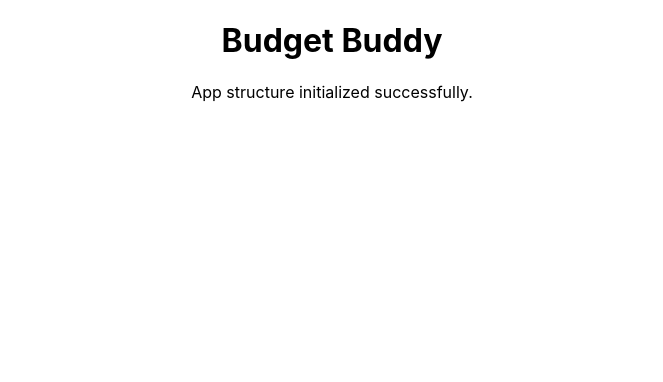
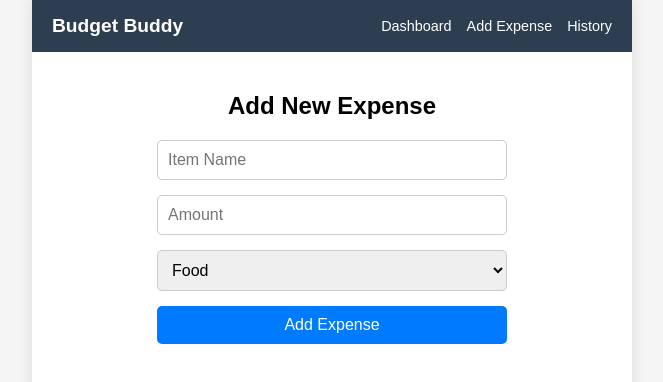
Before and after one commit to meowchan16/budget-buddy, a React (Create React App) app in the folder budgetbuddy/: page /add in a window 1280 px wide. Shown: the top 382 px of the page, without its empty margins (308-971 px from the left). Built offline with nearby package versions, Linux system fonts and the light colour scheme.

Commit message:
feat: complete phases 2-4 - centralized state, routing, components, and simple styling

```diff
--- a/budgetbuddy/src/App.css
+++ b/budgetbuddy/src/App.css
@@ -1,38 +1,98 @@
-.App {
+body {
+  background-color: #f5f5f5;
   text-align: center;
+  font-family: Arial, sans-serif;
+  padding: 0;
+  margin: 0;
 }
 
-.App-logo {
-  height: 40vmin;
-  pointer-events: none;
+.App {
+  max-width: 600px;
+  margin: 0 auto;
+  background-color: white;
+  min-height: 100vh;
+  box-shadow: 0px 0px 15px rgba(0,0,0,0.1);
 }
 
-@media (prefers-reduced-motion: no-preference) {
-  .App-logo {
-    animation: App-logo-spin infinite 20s linear;
-  }
+.navbar {
+  background-color: #2c3e50;
+  color: white;
+  display: flex;
+  justify-content: space-between;
+  align-items: center;
+  padding: 15px 20px;
 }
 
-.App-header {
-  background-color: #282c34;
-  min-height: 100vh;
+.navbar h2 {
+  margin: 0;
+  font-size: 1.2rem;
+}
+
+.nav-links a {
+  color: white;
+  text-decoration: none;
+  margin-left: 15px;
+  font-size: 0.9rem;
+}
+
+.nav-links a:hover {
+  text-decoration: underline;
+}
+
+.page-container {
+  padding: 20px;
+}
+
+.summary-card {
+  background-color: #e0f7fa;
+  padding: 20px;
+  border-radius: 8px;
+  margin: 20px 0;
+  box-shadow: 0 4px 6px rgba(0,0,0,0.05);
+}
+
+.expense-form {
   display: flex;
   flex-direction: column;
-  align-items: center;
-  justify-content: center;
-  font-size: calc(10px + 2vmin);
-  color: white;
+  gap: 15px;
+  max-width: 350px;
+  margin: 0 auto;
 }
 
-.App-link {
-  color: #61dafb;
+.expense-form input, .expense-form select {
+  padding: 10px;
+  border: 1px solid #ccc;
+  border-radius: 5px;
+  font-size: 1rem;
 }
 
-@keyframes App-logo-spin {
-  from {
-    transform: rotate(0deg);
-  }
-  to {
-    transform: rotate(360deg);
-  }
+.expense-form button {
+  padding: 10px;
+  background-color: #007bff;
+  color: white;
+  border: none;
+  border-radius: 5px;
+  cursor: pointer;
+  font-size: 1rem;
 }
+
+.expense-form button:hover {
+  background-color: #0056b3;
+}
+
+.expense-item {
+  display: flex;
+  justify-content: space-between;
+  align-items: center;
+  border-bottom: 1px solid #eaeaea;
+  padding: 15px 10px;
+}
+
+.expense-item h3 {
+  margin: 0;
+  font-size: 1rem;
+}
+
+.expense-list {
+  text-align: left;
+}
--- a/budgetbuddy/src/App.js
+++ b/budgetbuddy/src/App.js
@@ -1,11 +1,46 @@
+import React, { useState, useEffect } from 'react';
+import { BrowserRouter, Routes, Route } from 'react-router-dom';
+import Dashboard from './pages/Dashboard';
+import AddExpense from './pages/AddExpense';
+import History from './pages/History';
+import Navbar from './components/Navbar';
 import './App.css';
 
 function App() {
+  const [expenses, setExpenses] = useState([]);
+
+  // Load from local storage on initial render
+  useEffect(() => {
+    const saved = localStorage.getItem("budgetData");
+    if (saved) {
+      try {
+        setExpenses(JSON.parse(saved));
+      } catch (e) {
+        console.error("Failed to parse local storage data", e);
+      }
+    }
+  }, []);
+
+  // Save to local storage whenever expenses change
+  useEffect(() => {
+    localStorage.setItem("budgetData", JSON.stringify(expenses));
+  }, [expenses]);
+
+  const addExpense = (expense) => {
+    setExpenses([...expenses, expense]);
+  };
+
   return (
-    <div className="App">
-      <h1>Budget Buddy</h1>
-      <p>App structure initialized successfully.</p>
-    </div>
+    <BrowserRouter>
+      <div className="App">
+        <Navbar />
+        <Routes>
+          <Route path="/" element={<Dashboard expenses={expenses} />} />
+          <Route path="/add" element={<AddExpense addExpense={addExpense} />} />
+          <Route path="/history" element={<History expenses={expenses} />} />
+        </Routes>
+      </div>
+    </BrowserRouter>
   );
 }
 
--- a/budgetbuddy/src/components/ExpenseItem.js
+++ b/budgetbuddy/src/components/ExpenseItem.js
@@ -1,3 +1,21 @@
-export default function ExpenseItem() {
-  return <div>Expense Item</div>;
+import React from 'react';
+import PropTypes from "prop-types";
+
+function ExpenseItem({ title, amount }) {
+  return (
+    <div className="expense-item">
+      <h3>{title}</h3>
+      <span style={{ color: amount > 500 ? 'red' : 'green', fontWeight: 'bold' }}>
+        ₹{amount}
+      </span>
+    </div>
+  );
 }
+
+// Props Validation
+ExpenseItem.propTypes = {
+  title: PropTypes.string.isRequired,
+  amount: PropTypes.number.isRequired,
+};
+
+export default ExpenseItem;
--- a/budgetbuddy/src/components/Navbar.js
+++ b/budgetbuddy/src/components/Navbar.js
@@ -1,7 +1,17 @@
-export default function Navbar() {
+import React from 'react';
+import { Link } from 'react-router-dom';
+
+function Navbar() {
   return (
-    <nav>
-      <h2>Budget Buddy Navigation</h2>
+    <nav className="navbar">
+      <h2>Budget Buddy</h2>
+      <div className="nav-links">
+        <Link to="/">Dashboard</Link>
+        <Link to="/add">Add Expense</Link>
+        <Link to="/history">History</Link>
+      </div>
     </nav>
   );
 }
+
+export default Navbar;
--- a/budgetbuddy/src/components/SummaryCard.js
+++ b/budgetbuddy/src/components/SummaryCard.js
@@ -1,3 +1,14 @@
-export default function SummaryCard() {
-  return <div>Summary Card</div>;
+import React, { Component } from "react";
+
+class SummaryCard extends Component {
+  render() {
+    return (
+      <div className="summary-card">
+        <h2>Total Balance</h2>
+        <h1>₹{this.props.total}</h1>
+      </div>
+    );
+  }
 }
+
+export default SummaryCard;
--- a/budgetbuddy/src/pages/AddExpense.js
+++ b/budgetbuddy/src/pages/AddExpense.js
@@ -1,3 +1,55 @@
-export default function AddExpense() {
-  return <div>Add Expense Page</div>;
+import { useState } from "react";
+import { useNavigate } from "react-router-dom";
+
+function AddExpense({ addExpense }) {
+  const [title, setTitle] = useState("");
+  const [amount, setAmount] = useState("");
+  const [category, setCategory] = useState("Food");
+  const navigate = useNavigate();
+
+  const handleSubmit = (e) => {
+    e.preventDefault();
+    if (!title || !amount) {
+      alert("Please enter title and amount.");
+      return;
+    }
+    // Convert string to number as requested
+    addExpense({ title, amount: Number(amount), category });
+
+    // Reset form and navigate to History page
+    navigate("/history");
+  };
+
+  return (
+    <div className="page-container">
+      <h2>Add New Expense</h2>
+      <form onSubmit={handleSubmit} className="expense-form">
+        <input
+          placeholder="Item Name"
+          value={title}
+          onChange={(e) => setTitle(e.target.value)}
+          required
+        />
+        <input
+          type="number"
+          placeholder="Amount"
+          value={amount}
+          onChange={(e) => setAmount(e.target.value)}
+          required
+        />
+
+        <select value={category} onChange={(e) => setCategory(e.target.value)}>
+          <option>Food</option>
+          <option>Travel</option>
+          <option>Education</option>
+          <option>Entertainment</option>
+          <option>Other</option>
+        </select>
+
+        <button type="submit">Add Expense</button>
+      </form>
+    </div>
+  );
 }
+
+export default AddExpense;
--- a/budgetbuddy/src/pages/Dashboard.js
+++ b/budgetbuddy/src/pages/Dashboard.js
@@ -1,3 +1,16 @@
-export default function Dashboard() {
-  return <div>Dashboard Page</div>;
+import React from 'react';
+import SummaryCard from '../components/SummaryCard';
+
+function Dashboard({ expenses }) {
+  // Calculate total expenses
+  const total = expenses.reduce((acc, current) => acc + current.amount, 0);
+
+  return (
+    <div className="page-container">
+      <h2>Dashboard</h2>
+      <SummaryCard total={total} />
+    </div>
+  );
 }
+
+export default Dashboard;
--- a/budgetbuddy/src/pages/History.js
+++ b/budgetbuddy/src/pages/History.js
@@ -1,3 +1,21 @@
-export default function History() {
-  return <div>History Page</div>;
+import React from 'react';
+import ExpenseItem from '../components/ExpenseItem';
+
+function History({ expenses }) {
+  return (
+    <div className="page-container">
+      <h2>Expense History</h2>
+      {expenses.length === 0 ? (
+        <p>No expenses recorded yet.</p>
+      ) : (
+        <div className="expense-list">
+          {expenses.map((expense, index) => (
+            <ExpenseItem key={index} title={expense.title} amount={expense.amount} />
+          ))}
+        </div>
+      )}
+    </div>
+  );
 }
+
+export default History;
```
